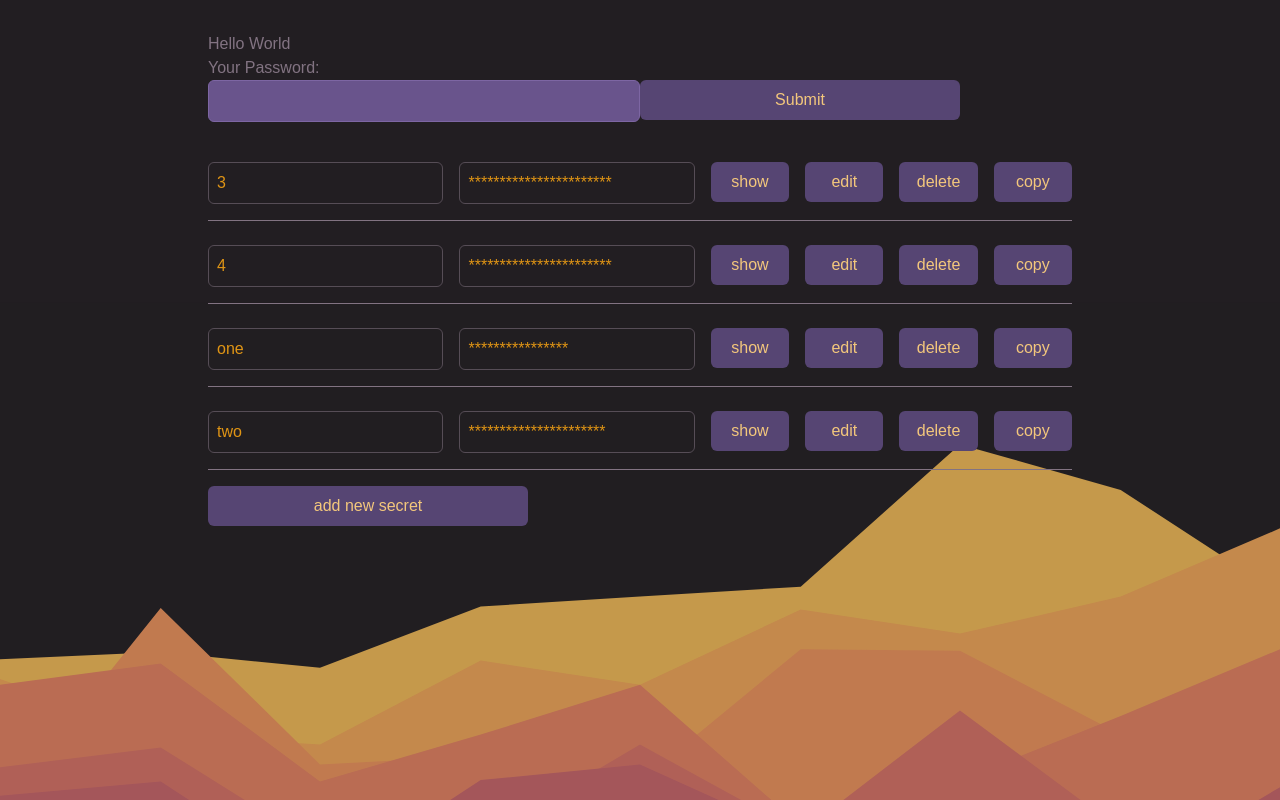
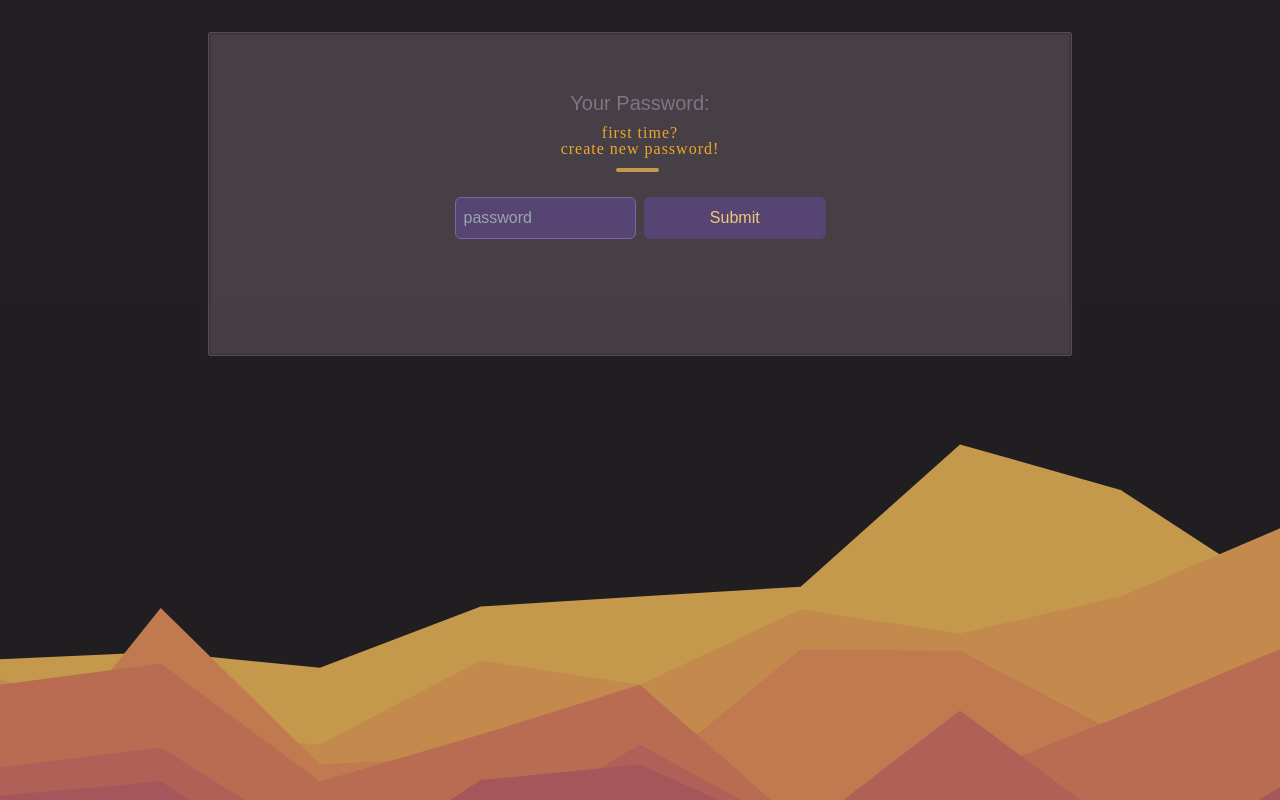
Before and after one commit to aktoriukas/hash.web, a Gatsby site: page / in a window 1280 px wide. Built offline with nearby package versions, Linux system fonts and the light colour scheme; Gatsby itself is replaced by a stand-in of ours.

Commit message:
design, functionality

```diff
--- a/package.json
+++ b/package.json
@@ -23,6 +23,7 @@
     "postcss": "^8.4.5",
     "react": "^17.0.1",
     "react-dom": "^17.0.1",
+    "react-social-icons": "^5.10.0",
     "tailwindcss": "^3.0.18"
   },
   "devDependencies": {
--- /dev/null
+++ b/src/components/About.tsx
@@ -0,0 +1,29 @@
+import React from "react"
+import { SocialIcon } from "react-social-icons"
+
+const About = () => {
+  return (
+    <div className="box-container mb-20 w-max mx-auto py-6">
+      <ul className="grid grid-flow-col gap-5">
+        <li>
+          <SocialIcon url="https://twitter.com/aktoriukas" />
+        </li>
+        <li>
+          <SocialIcon url="https://www.instagram.com/aktoriukas" />
+        </li>
+        <li>
+          <SocialIcon url="https://github.com/aktoriukas" />
+        </li>
+        <li>
+          <SocialIcon url="https://www.linkedin.com/in/strumila" />
+        </li>
+        <li>
+          <SocialIcon url="mailto:gediminas@aktoriukas.com" />
+        </li>
+      </ul>
+      <p className="text-center text-hand mt-6 text-gold-500">© 2022 Gediminas Strumila</p>
+    </div>
+  )
+}
+
+export default About
--- a/src/components/Btn.tsx
+++ b/src/components/Btn.tsx
@@ -7,22 +7,30 @@ interface BtnProps {
   value: string
   show?: boolean
   kind?: "primary" | "secondary" | "tertiary" | "danger"
+  className?: string
+  wrapperClassName?: string
 }
 
-export default function Btn({ onClick, value, show = true, kind = "primary" }: BtnProps) {
+export default function Btn({
+  onClick,
+  value,
+  show = true,
+  kind = "primary",
+  className = "",
+  wrapperClassName = "",
+}: BtnProps) {
   if (kind === "primary") {
     return (
-      <motion.div variants={h_v} animate={show ? "visible" : "hidden"}>
+      <motion.div className={wrapperClassName} variants={h_v} animate={show ? "visible" : "hidden"}>
         <button
           onClick={onClick}
-          className="
-          border-1 p-2 relative
+          className={`border-1 p-2 relative border border-violet-500
           bg-violet-500 text-gold-100
           hover:bg-violet-700
-          hover:text-gold-500
+          hover:text-gold-500 hover:border-gold-500
           active:bg-violet-700 active:text-gold-500 active:top-0.5
           transition duration-200 ease-in-out
-          w-full max-w-xs rounded-md"
+          w-full md:mx-auto rounded-md ${className}`}
         >
           {value}
         </button>
--- /dev/null
+++ b/src/components/Err.tsx
@@ -0,0 +1,12 @@
+import { motion } from "framer-motion"
+import React from "react"
+import { h_v } from "../func/variants"
+
+export default function Err({ err }) {
+  return (
+    <motion.div variants={h_v} animate={err.isErr ? "visible" : "hidden"}>
+      <span className="text-red-600">⛔️{` ${err.msg}`}</span>
+    </motion.div>
+  )
+  return
+}
--- a/src/components/Input.tsx
+++ b/src/components/Input.tsx
@@ -10,6 +10,7 @@ interface InputProps {
   className?: string
   show?: boolean
   kind?: "primary" | "secondary" | "tertiary" | "danger"
+  wrapperClassName?: string
 }
 
 export default function Input({
@@ -19,14 +20,17 @@ export default function Input({
   show = true,
   value,
   className,
+  wrapperClassName = "",
+  placeholder = "",
 }: InputProps) {
   if (kind === "primary") {
     return (
-      <motion.div variants={h_v} animate={show ? "visible" : "hidden"}>
+      <motion.div className={wrapperClassName} variants={h_v} animate={show ? "visible" : "hidden"}>
         <input
           className={`input-primary ${className ? className : ""}`}
           value={value ? value : ""}
           autoComplete="off"
+          placeholder={placeholder}
           onChange={onChange}
           type={type}
         />
--- a/src/components/NewSecret.tsx
+++ b/src/components/NewSecret.tsx
@@ -60,8 +60,9 @@ export default function NewSecret({ secrets, newSecret, setSecrets, setNewSecret
   const handleValueChange = (e: React.ChangeEvent<any>) => setSecretValue(e.target.value)
 
   return (
-    <div>
+    <div className="mt-5">
       <motion.div variants={h_v} animate={newSecret ? "visible" : "hidden"}>
+        <div className="grid gap-5 md:grid-cols-3 items-start">
           <fieldset>
             <label>Label:</label>
             <Input value={secretLabel} onChange={handleLabelChange} type="text" />
@@ -78,7 +79,8 @@ export default function NewSecret({ secrets, newSecret, setSecrets, setNewSecret
             </span>
           </fieldset>
 
-        <Btn value="save" onClick={handleClick} />
+          <Btn wrapperClassName="row-start-2" value="save" onClick={handleClick} />
+        </div>
       </motion.div>
     </div>
   )
--- a/src/components/PasswordRequest.tsx
+++ b/src/components/PasswordRequest.tsx
@@ -9,14 +9,29 @@ export default function PasswordRequest({ text, setPass }) {
 
   const handlePasswordChange = (e: React.ChangeEvent<any>) => setPassword(e.target.value)
 
+  const formSubmit = (e) => {
+    e.preventDefault()
+    handleSubmit()
+  }
+
   return (
-    <div>
-      <h3>{text}</h3>
+    <form onSubmit={formSubmit}>
+      <h3 className="text-center mb-2 text-xl">{text}</h3>
+      <h3 className="text-gold-500 triangle-down relative w-max mx-auto mb-10 text-center text-hand">
+        first time?
+        <br /> create new password!
+      </h3>
       <input id="password" type="password" className="hidden" name="fakepasswordremembered"></input>
-      <div className="grid grid-cols-2">
-        <Input value={password} onChange={handlePasswordChange} type="password" />
+      <div className="grid grid-cols-2 md:grid-cols-4 gap-2">
+        <Input
+          wrapperClassName="md:col-start-2"
+          value={password}
+          placeholder="password"
+          onChange={handlePasswordChange}
+          type="password"
+        />
         <Btn value="Submit" onClick={handleSubmit} />
       </div>
-    </div>
+    </form>
   )
 }
--- a/src/components/Secret.tsx
+++ b/src/components/Secret.tsx
@@ -38,20 +38,23 @@ export default function Secret({ secret_name, secret_value, setSecrets }) {
   const handleShowClick = () => setShow((prev) => !prev)
 
   return (
-    <div className="grid border-b border-black-100 pb-4 mb-4 grid-cols-4 lg:grid-cols-7 gap-4">
+    <div className="grid border-b border-black-100 last:border-b-0 pb-4 mb-4 grid-cols-4 lg:grid-cols-7 gap-4">
       <div className="col-span-2">
         <div className="text-box-primary text-right lg:text-left">{secret_name}</div>
       </div>
+
       <div className="col-span-2">
         <motion.div variants={h_v} animate={edit ? "hidden" : "visible"}>
           <div className="text-box-primary">
             {show ? secret_value : [...secret_value].map(() => "*")}
           </div>
         </motion.div>
+
         <motion.div variants={h_v} animate={edit ? "visible" : "hidden"}>
           <Input type="text" className="active" onChange={onValueChange} value={secret_value} />
         </motion.div>
       </div>
+
       <div className="func-btns-container grid grid-cols-4 gap-4 col-span-4 lg:col-span-3">
         <Btn value={show ? "hide" : "show"} onClick={handleShowClick} />
         <Btn value={edit ? "save" : "edit"} onClick={handleEditClick} />
--- a/src/components/SecretContainer.tsx
+++ b/src/components/SecretContainer.tsx
@@ -1,22 +1,32 @@
+import { motion } from "framer-motion"
 import React, { useState } from "react"
+import { h_v } from "../func/variants"
 import Btn from "./Btn"
 import NewSecret from "./NewSecret"
 import Secret from "./Secret"
 
-export default function SecretContainer({ secrets, setSecrets }) {
+export default function SecretContainer({ secrets, setSecrets, password }) {
   const [newSecret, setNewSecret] = useState(false)
 
   const handleSecretClick = () => setNewSecret((prev) => !prev)
 
   return (
     <>
-      <div className="grid md:gap-2 mt-10">
-        {Object.keys(secrets).map((key) => (
-          <Secret setSecrets={setSecrets} key={key} secret_name={key} secret_value={secrets[key]} />
-        ))}
-      </div>
-
-      <Btn value={newSecret ? "close" : "add new secret"} onClick={handleSecretClick} />
+      {secrets && (
+        <div className="grid md:gap-2 mt-10">
+          {Object.keys(secrets).map((key) => (
+            <Secret
+              setSecrets={setSecrets}
+              key={key}
+              secret_name={key}
+              secret_value={secrets[key]}
+            />
+          ))}
+        </div>
+      )}
+      <motion.div className="md:max-w-xs" variants={h_v} animate={password ? "visible" : "hidden"}>
+        <Btn value={newSecret ? "close" : "add new secret"} onClick={handleSecretClick} />
+      </motion.div>
 
       <NewSecret
         newSecret={newSecret}
--- a/src/components/StringArea.tsx
+++ b/src/components/StringArea.tsx
@@ -1,18 +1,58 @@
-import React, { useState } from "react"
+import { motion } from "framer-motion"
+import React, { useEffect, useState } from "react"
+import { isEmpty } from "../func/tools"
+import { h_v } from "../func/variants"
 import Btn from "./Btn"
+import Err from "./Err"
 
-export default function StringArea({ handleStringSubmit, string, setString }) {
-  const hangleClick = () => handleStringSubmit(string)
+export default function StringArea({ handleStringSubmit, string, secrets }) {
+  const [stringValue, setStringValue] = useState(string)
+  const [isEditing, setIsEditing] = useState(true)
+  const [err, setErr] = useState({ isErr: false, msg: "" })
+
+  const hangleClick = () => {
+    if (handleStringSubmit(stringValue)) setIsEditing(false)
+    else setErr({ isErr: true, msg: "Invalid Password or String" })
+  }
+
+  useEffect(() => {
+    if (!isEmpty(secrets)) setIsEditing(false)
+  }, [secrets])
+
+  useEffect(() => {
+    setStringValue(string)
+  }, [string])
+
+  const copyToClipboard = () => navigator.clipboard.writeText(stringValue)
 
   return (
     <div className="container">
-      <h2>Enter your string:</h2>
-      <textarea
-        className="border-2 p-2 input-primary mb-4"
-        value={string ? string : ""}
-        onChange={(e) => setString(e.target.value)}
-      />
-      <Btn value="Submit" onClick={hangleClick} />
+      <motion.div variants={h_v} animate={isEditing ? "visible" : "hidden"}>
+        <h2 className="text-md mb-4">Paste your string:</h2>
+        <div className="grid md:grid-cols-3 gap-2 items-start">
+          <div className="md:col-span-2">
+            <textarea
+              className="border-2 p-2 input-primary"
+              value={stringValue ? stringValue : ""}
+              onChange={(e) => setStringValue(e.target.value)}
+            />
+            <Err err={err} />
+          </div>
+          <Btn value="Submit" onClick={hangleClick} />
+        </div>
+        <h3 className="text-gold-500 mt-4 triangle-down relative w-max mx-auto md:ml-0 text-hand">
+          First time ? add new secret now!
+        </h3>
+      </motion.div>
+
+      <motion.div variants={h_v} animate={isEditing ? "hidden" : "visible"}>
+        <h2>Your String:</h2>
+
+        <div className="border-2 p-2 input-primary input-no-edit mb-4 break-words">
+          {stringValue}
+        </div>
+        <Btn wrapperClassName="md:max-w-xs" value="Copy" onClick={copyToClipboard} />
+      </motion.div>
     </div>
   )
 }
--- a/src/func/tools.ts
+++ b/src/func/tools.ts
@@ -6,6 +6,17 @@ export const encryptData = (secret: string, data: secret_type) => {
 }
 
 export const decryptData = (data: string, secret: string) => {
-  var bytes = CryptoJS.AES.decrypt(data, secret)
-  return JSON.parse(bytes.toString(CryptoJS.enc.Utf8))
+  let bytes = CryptoJS.AES.decrypt(data, secret)
+  let decriptedData = bytes.toString(CryptoJS.enc.Utf8)
+  let ret = null
+  try {
+    ret = JSON.parse(decriptedData)
+  } catch (e) {
+    console.log("decryptData error", e)
+  }
+  return ret
 }
+
+export const isEmpty = (obj: object) => {
+  return Object.keys(obj).length === 0
+}
--- a/src/pages/index.tsx
+++ b/src/pages/index.tsx
@@ -5,26 +5,29 @@ import { motion } from "framer-motion"
 import SecretContainer from "../components/SecretContainer"
 import { h_v } from "../func/variants"
 import { secret_type } from "../types"
-import { encryptData } from "../func/tools"
+import { decryptData, encryptData } from "../func/tools"
 import Background from "../components/Background"
+import About from "../components/About"
 
 const IndexPage = () => {
   const [password, setPassword] = useState(null as string | null)
   const [string, setString] = useState(null as string | null)
-  const [secrets, setSecrets] = useState({
-    one: "This is a secret",
-    two: "This is another secret",
-    "3": "This is the last secret",
-    "4": "This is the last secret",
-  } as secret_type)
+  const [secrets, setSecrets] = useState({} as secret_type)
+  const [visibleContent, setVisibleContent] = useState(false)
 
   const handleStringSubmit = (string: string) => {
     setString(string)
+    if (password) {
+      const newSecrets = decryptData(string, password)
+      if (newSecrets) {
+        setSecrets(newSecrets)
+        return true
+      } else return false
+    } else return false
   }
 
   useEffect(() => {
     if (password) {
-      // convert secrets to string
       const string = encryptData(password, secrets)
       setString(string)
     }
@@ -35,19 +38,25 @@ const IndexPage = () => {
     let scrollTop = element.scrollTop
     const paths = document.querySelectorAll(".mountain")
     paths.forEach((path, index) => {
-      path.setAttribute("transform", `translate(0, ${(scrollTop * -0.15) / index})`)
+      path.setAttribute("transform", `translate(0, ${(scrollTop * -0.02) / index})`)
     })
   }
 
+  useEffect(() => {
+    setTimeout(() => {
+      setVisibleContent(true)
+    }, 250)
+  }, [])
+
   return (
     <div className="h-screen overflow-y-auto" onScroll={handleScrolling}>
-      <main className="mt-8 max-w-4xl mx-auto px-4">
+      <main className="mt-8 max-w-4xl mx-auto px-4 flex flex-col justify-between">
         <title>Home Page</title>
-        <h1>Hello World</h1>
-
+        <div className=" min-h-screen">
+          <div className={`box-container ${visibleContent ? "opacity-100" : "opacity-0"}`}>
             <motion.div variants={h_v} animate={password ? "visible" : "hidden"}>
               <StringArea
-            setString={setString}
+                secrets={secrets}
                 string={string}
                 handleStringSubmit={handleStringSubmit}
               />
@@ -57,8 +66,11 @@ const IndexPage = () => {
               <PasswordRequest setPass={setPassword} text={"Your Password:"} />
             </motion.div>
 
-        <SecretContainer setSecrets={setSecrets} secrets={secrets} />
+            <SecretContainer password={password} setSecrets={setSecrets} secrets={secrets} />
+          </div>
+        </div>
 
+        <About />
         <Background />
       </main>
     </div>
--- a/style.css
+++ b/style.css
@@ -1,19 +1,21 @@
 @tailwind base;
 @tailwind components;
 @tailwind utilities;
+@import url("https://fonts.googleapis.com/css2?family=Montserrat:wght@100;200;300;400;500;600;700;800;900&family=Patrick+Hand+SC&display=swap");
 
 @layer base {
-  body {
-    font-family: "Nunito", sans-serif;
-    font-size: 16px;
-    line-height: 1.5;
-    color: #212529;
-  }
   html {
     @apply bg-black-900 text-black-100;
   }
   * {
     @apply text-black-100;
+    font-family: "Montserrat", sans-serif;
+  }
+  .text-hand {
+    font-family: "Patrick Hand SC", cursive;
+    letter-spacing: 1px;
+    font-size: 1rem;
+    line-height: 1rem;
   }
   .mountain {
     @apply transition duration-200 ease-in-out;
@@ -21,7 +23,9 @@
   .input-primary {
     @apply border border-violet-100
         focus:border-gold-700 focus:outline-none focus:bg-violet-700
-        bg-violet-300 text-gold-700
+        hover:border-gold-700 hover:bg-violet-700
+        bg-violet-500 text-gold-700
+        transition duration-200 ease-in-out
         p-2 rounded-md w-full;
   }
   .text-box-primary {
@@ -30,4 +34,109 @@
          text-gold-700
         p-2 rounded-md w-full;
   }
+  .input-no-edit {
+    @apply bg-violet-700 border-black-500
+    hover:bg-violet-700 hover:border-black-500;
+  }
+  .triangle-down:before,
+  .triangle-down:after {
+    content: "";
+    position: absolute;
+    width: 15%;
+    height: 4px;
+    border-radius: 10px;
+    bottom: -15px;
+    background-color: #c6994c;
+    transition: all 6s ease-in-out;
+  }
+  .triangle-down:before {
+    right: 50%;
+    margin-left: -5px;
+    animation: rotate-right 6s linear infinite;
+  }
+  .triangle-down:after {
+    left: 50%;
+    margin-left: -5px;
+    animation: rotate-left 6s linear infinite;
+  }
+  @keyframes rotate-right {
+    0% {
+      transform: rotate(0deg);
+      box-shadow: 0px 0px 0px 0px rgba(177, 96, 88, 0);
+    }
+    30% {
+      transform: rotate(0deg);
+      box-shadow: 0px 0px 0px 0px rgba(177, 96, 88, 0);
+    }
+
+    45% {
+      transform: rotate(25deg);
+      box-shadow: 0px 0px 0px 0px rgba(177, 96, 88, 0);
+    }
+
+    50% {
+      transform: rotate(25deg);
+      box-shadow: 3px 6px 0px 0px #b16058;
+    }
+    55% {
+      transform: rotate(25deg);
+      box-shadow: 0px 0px 0px 0px rgba(177, 96, 88, 0);
+    }
+    60% {
+      transform: rotate(0deg);
+      box-shadow: 0px 0px 0px 0px rgba(177, 96, 88, 0);
+    }
+    100% {
+      transform: rotate(0deg);
+      box-shadow: 0px 0px 0px 0px rgba(177, 96, 88, 0);
+    }
+  }
+  @keyframes rotate-left {
+    0% {
+      transform: rotate(0deg);
+      box-shadow: 0px 0px 0px 0px rgba(177, 96, 88, 0);
+    }
+    30% {
+      transform: rotate(0deg);
+      box-shadow: 0px 0px 0px 0px rgba(177, 96, 88, 0);
+    }
+
+    45% {
+      transform: rotate(-25deg);
+      box-shadow: 0px 0px 0px 0px rgba(177, 96, 88, 0);
+    }
+    50% {
+      transform: rotate(-25deg);
+      box-shadow: -3px 6px 0px 0px #b16058;
+    }
+    55% {
+      transform: rotate(-25deg);
+      box-shadow: 0px 0px 0px 0px rgba(177, 96, 88, 0);
+    }
+    60% {
+      transform: rotate(0deg);
+      box-shadow: 0px 0px 0px 0px rgba(177, 96, 88, 0);
+    }
+
+    100% {
+      transform: rotate(0deg);
+      box-shadow: 0px 0px 0px 0px rgba(177, 96, 88, 0);
+    }
+  }
+  .content:before {
+    @apply bg-black-500;
+    filter: blur(1px);
+    content: "";
+    position: absolute;
+    opacity: 0.7;
+    top: 0;
+    left: 0;
+    width: 100%;
+    height: 100%;
+    z-index: -1;
+  }
+
+  .box-container {
+    @apply content transition duration-200 ease-in-out border border-black-500 rounded-sm px-4 py-10 md:p-14 relative;
+  }
 }
```
Also changed, not shown: README.md (deleted), 1 other file. Lines whose indentation alone changed are shown as unchanged.
